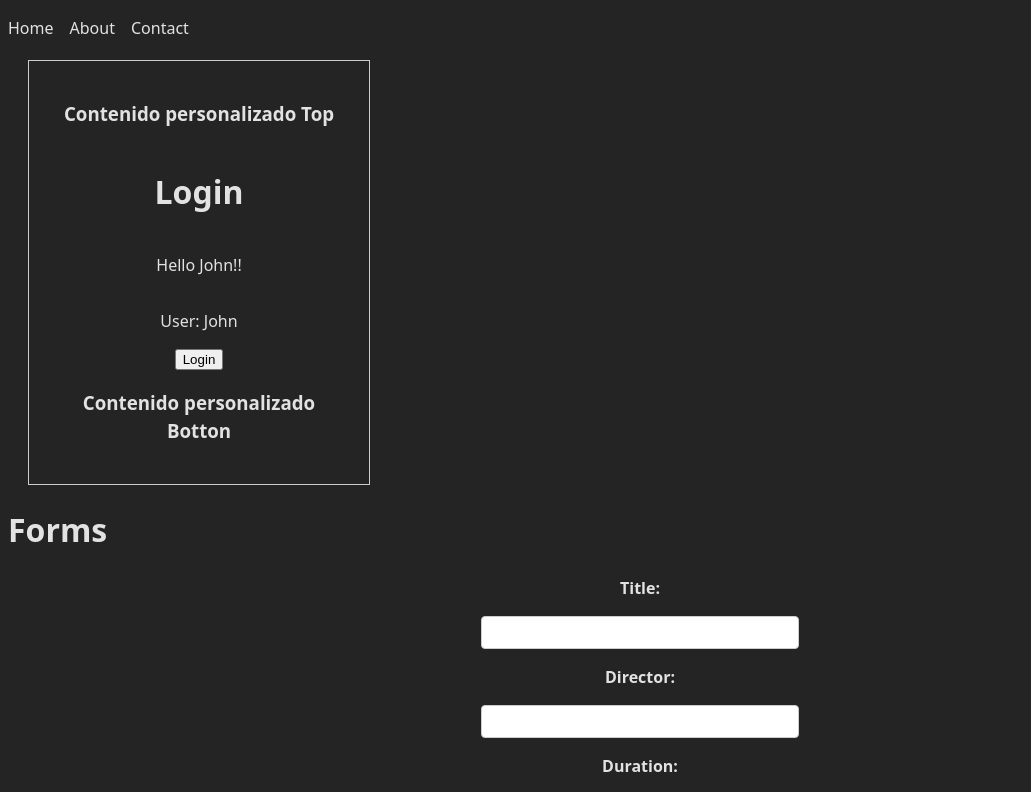
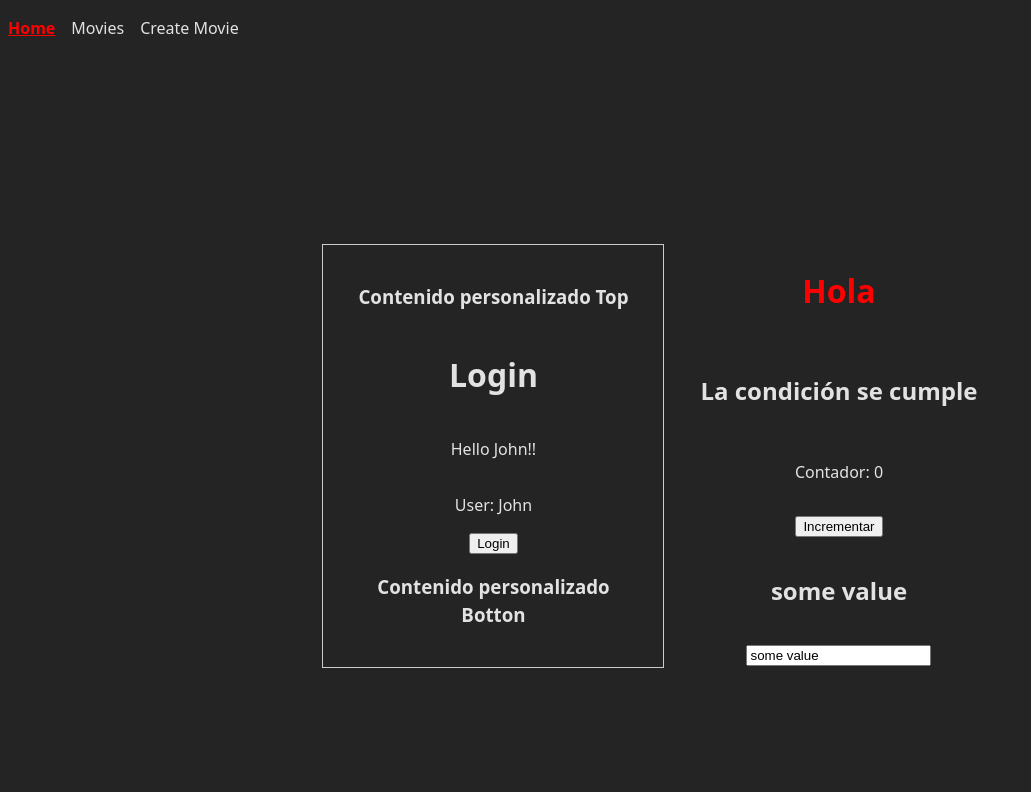
Before and after one commit to maxi-vilarino/curso-vue, a Vue app in the folder clases/: page / in a window 1280 px wide. Shown: the top 792 px of the page, without its empty margins (0-1031 px from the left). Built offline with nearby package versions, Linux system fonts and the light colour scheme.

Commit message:
feat: actualizar HeaderComponent y agregar navegación con router-link en las páginas

```diff
--- a/clases/src/components/HeaderComponent.vue
+++ b/clases/src/components/HeaderComponent.vue
@@ -4,9 +4,9 @@
   <header>
     <nav>
       <ul class="header">
-        <li><a href="#">Home</a></li>
-        <li><a href="#">About</a></li>
-        <li><a href="#">Contact</a></li>
+        <li><router-link to="/">Home</router-link></li>
+        <li><router-link to="/movies">Movies</router-link></li>
+        <li><router-link to="/create-movie">Create Movie</router-link></li>
       </ul>
     </nav>
   </header>
@@ -24,4 +24,10 @@
   text-decoration: none;
   color: inherit;
 }
+
+.header li a.router-link-active {
+  font-weight: bold;
+  color: red;
+  text-decoration: underline;
+}
 </style>
--- a/clases/src/pages/CreateMoviePage.vue
+++ b/clases/src/pages/CreateMoviePage.vue
@@ -1,7 +1,12 @@
-<script setup></script>
+<script setup>
+import FormComponent from "../components/FormComponent.vue";
+import HeaderComponent from "../components/HeaderComponent.vue";
+</script>
 
 <template>
+  <HeaderComponent />
   <h1>Create Movie Page</h1>
+  <FormComponent />
 </template>
 
 <style scoped></style>
--- a/clases/src/pages/HomePage.vue
+++ b/clases/src/pages/HomePage.vue
@@ -2,7 +2,6 @@
 import { ref } from "vue";
 import HeaderComponent from "../components/HeaderComponent.vue";
 import ChildComponent from "../components/ChildComponent.vue";
-import FormComponent from "../components/FormComponent.vue";
 
 let number = ref(0);
 
@@ -34,19 +33,20 @@ const handleLogin = (e) => {
 
 <template>
   <HeaderComponent />
+  <div class="container">
     <ChildComponent :msg="text" :person="person" @login="handleLogin">
       <template #top>
         <h3>Contenido personalizado Top</h3>
       </template>
       <p>
-      Este es un contenido adicional que se muestra dentro del componente hijo.
+        Este es un contenido adicional que se muestra dentro del componente
+        hijo.
       </p>
       <template #botton>
         <h3>Contenido personalizado Botton</h3>
       </template>
     </ChildComponent>
-  <FormComponent />
-  <div class="container">
+    <div class="container-second">
       <h1 :id="myId" :class="myCondition ? 'highlight' : ''">
         Hola {{ displayName }}
       </h1>
@@ -58,16 +58,24 @@ const handleLogin = (e) => {
       <h2>{{ myValue }}</h2>
       <input type="text" v-model="myValue" />
     </div>
+  </div>
 </template>
 
 <style>
 .container {
   display: flex;
+  align-items: center;
+  justify-content: center;
+  gap: 1rem;
+  height: 100vh;
+}
+
+.container-second {
+  display: flex;
   flex-direction: column;
   align-items: center;
   justify-content: center;
   gap: 1rem;
-  height: 100vh;
 }
 
 .highlight {
--- a/clases/src/pages/MoviesPage.vue
+++ b/clases/src/pages/MoviesPage.vue
@@ -1,5 +1,6 @@
 <script setup>
 import { ref } from "vue";
+import HeaderComponent from "../components/HeaderComponent.vue";
 
 const movies = ref([
   { id: 1, title: "Movie 1", director: "Director 1", releaseYear: 2020 },
@@ -9,6 +10,7 @@ const movies = ref([
 </script>
 
 <template>
+  <HeaderComponent />
   <h1>Movies Page</h1>
   <div class="movies-container">
     <ul class="movies">
```
Lines whose indentation alone changed are shown as unchanged.
